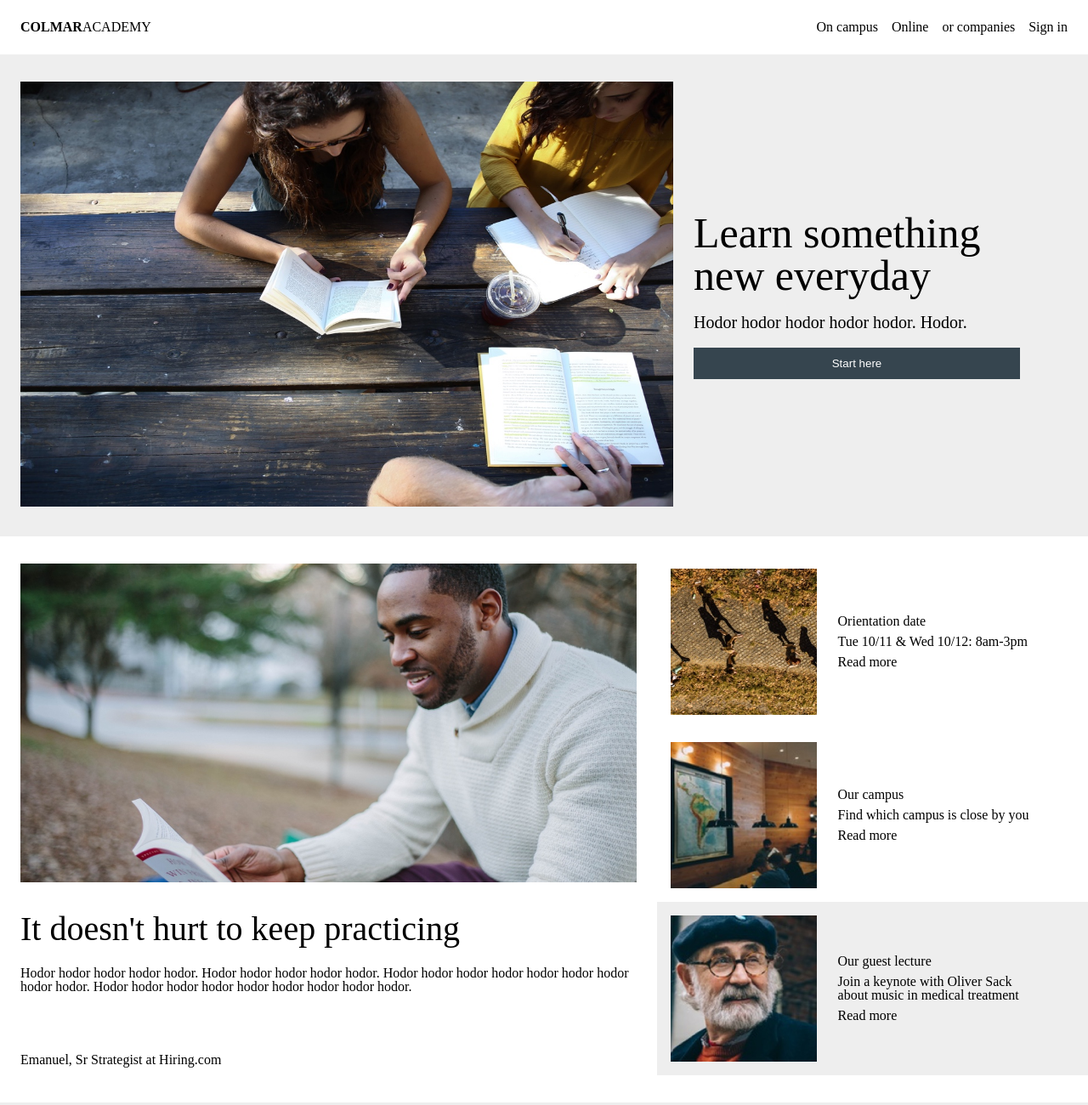
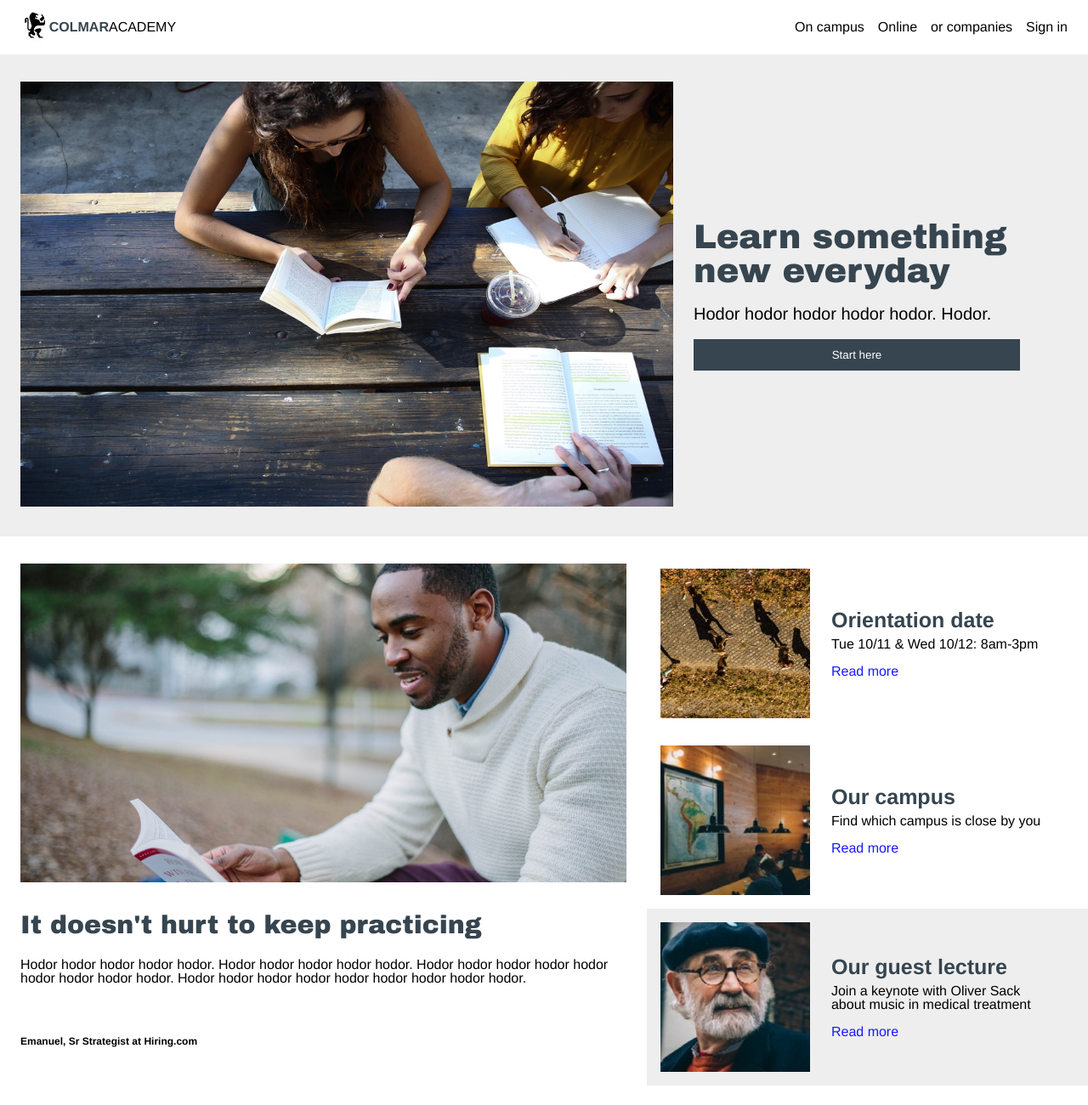
Before and after one commit to DokGreen/Capstone, a plain HTML site: page index.html in a window 1280 px wide. Shown: the top 1300 px of the page at 85% size. Drawn offline with Linux system fonts and the light colour scheme.

Commit message:
complete desktop v

```diff
--- a/index.html
+++ b/index.html
@@ -9,6 +9,7 @@
   <body>
     <div id="nav">
       <div id="navtxt">
+        <img src="resources/imgs/ic-logo.svg">
         <h4><span id="bold">COLMAR</span>ACADEMY</h4>
       </div>
       <ul id="subnav">
@@ -44,7 +45,7 @@
           <div class="txtbox">
             <h6>Orientation date</h6>
             <p>Tue 10/11 &amp Wed 10/12: 8am-3pm</p>
-            <p class="read">Read more</p>
+            <p><a class="link" href="#">Read more</a></p>
           </div>
         </li>
         <li>
@@ -52,7 +53,7 @@
           <div class="txtbox">
             <h6>Our campus</h6>
             <p>Find which campus is close by you</p>
-            <p class="read">Read more</p>
+            <p><a class="link" href="#">Read more</a></p>
           </div>
         </li>
         <li>
@@ -61,7 +62,7 @@
             <h6>Our guest lecture</h6>
             <p>Join a keynote with Oliver Sack<br>
             about music in medical treatment</p>
-            <p class="read">Read more</p>
+            <p><a class="link" href="#">Read more</a></p>
           </div>
         </li>
       </ul>
--- a/resources/styles.css
+++ b/resources/styles.css
@@ -1,3 +1,10 @@
+/*px changes will be seen throughout, I think the increased space looks better*/
+
+/*-------------------------------------------Global*/
+* { /*Not working for some reason*/
+  font-family: Helvetica, sans-serif;
+}
+/*----------------------------------------------*/
 /*-------------------------------------------Nav*/
 #nav {
   height: 64px;
@@ -7,7 +14,20 @@
   align-items: center;
   justify-content: space-between;
   box-sizing: border-box; /*Includeds padding in width*/
+  font-family: Helvetica, sans-serif;
 }
+
+#navtxt {
+  display: flex;
+  justify-content: flex-start;
+  align-items: center;
+}
+
+#navtxt img {
+  height: 40px;
+  width: auto;
+}
+
 #subnav {
     display: flex;
 }
@@ -21,6 +41,7 @@
 }
 
 #bold {
+  color: #36454F;
   font-weight: bold;
 }
 /*-------------------------------------------*/
@@ -30,10 +51,13 @@
   display: flex;
   box-sizing:border-box;
   background-color: #eee;
+  font-family: Helvetica, sans-serif;
 }
 
 #sect1 h1 {
-  font-size: 50px;
+  font-size: 40px;
+  font-family:"Arial black", Helvetica, sans-serif;
+  color: #36454F;
 }
 
 #sect1-con {
@@ -71,6 +95,7 @@ button {
   display: flex;
   margin-bottom: 32px;
   box-sizing:border-box;
+  font-family: Helvetica, sans-serif;
 }
 
 #sect2-con {
@@ -85,12 +110,14 @@ button {
 }
 
 #sect2-con h2 {
-  font-size: 40px;
+  font-size: 30px;
   margin-top: 32px;
+  font-family:"Arial black", Helvetica, sans-serif;
+  color: #36454F;
 }
 
 #sect2-con p:first-of-type { /*affects the first p in this id*/
-  margin: 24px 0 70px 0;
+  margin: 24px 0 60px 0;
   /*when header txt is added change the 70px*/
 }
 
@@ -114,13 +141,28 @@ button {
   width: 35%;
 }
 
+#quote {
+  font-size: 12px;
+  font-weight: bold;
+}
+
 .txtbox {
   width: 65%;
   margin-left: 25px;
 }
 
+.txtbox h6, #media h4 {
+  font-size: 25px;
+  font-weight: bold;
+  color: #36454F;
+}
+
 .txtbox p:first-of-type {
-  margin: 8px 0;
+  margin: 8px 0 16px 0;
+}
+
+.link {
+  color: #1919ff;
 }
 /*-------------------------------------------------*/
 /*-------------------------------------------------Sect3*/
@@ -129,10 +171,14 @@ button {
   flex-direction: column;
   align-items: center;
   background-color: #eee;
+  font-family: Helvetica, sans-serif;
 }
 
 #sect3 h2 {
+  font-size: 30px;
   margin-top: 32px;
+  font-family:"Arial black", Helvetica, sans-serif;
+  color: #36454F;
 }
 
 #cat {
@@ -150,7 +196,6 @@ button {
   width: 300px;
   margin-right: 32px;
   margin-bottom: 32px;
-
   background-color: #fff;
 }
 
@@ -167,8 +212,15 @@ button {
   margin: 16px 0 24px 16px;
 }
 
+.catxt h6 {
+  font-size: 20px;
+  font-weight: bold;
+  color: #36454F;
+}
+
 .course {
   margin: 8px 0;
+  color: #a8a8;
 }
 /*-------------------------------------------*/
 /*-----------------------------------------sect 4*/
@@ -176,10 +228,14 @@ button {
   display: flex;
   flex-direction: column;
   margin-left: 24px;
+  font-family: Helvetica, sans-serif;
 }
 
 #Sect4 h2 {
+  font-size: 30px;
   margin: 32px auto;
+  font-family:"Arial black", Helvetica, sans-serif;
+  color: #36454F;
 }
 
 video {
@@ -195,7 +251,8 @@ video {
 
 #media h4 {
   margin-top: 24px;
-  margin-bottom: 8px;
+  margin-bottom: 15px; /*increased from 8px as I think it looks better*/
+  color: #36454F;
 }
 
 #media p {
@@ -231,6 +288,7 @@ video {
   justify-content:space-between;
   padding: 0 24px 60px 24px;
   border-top: 5px solid #eee;
+  font-family: Helvetica, sans-serif;
 }
 
 #footer p, #footer ul {
```
